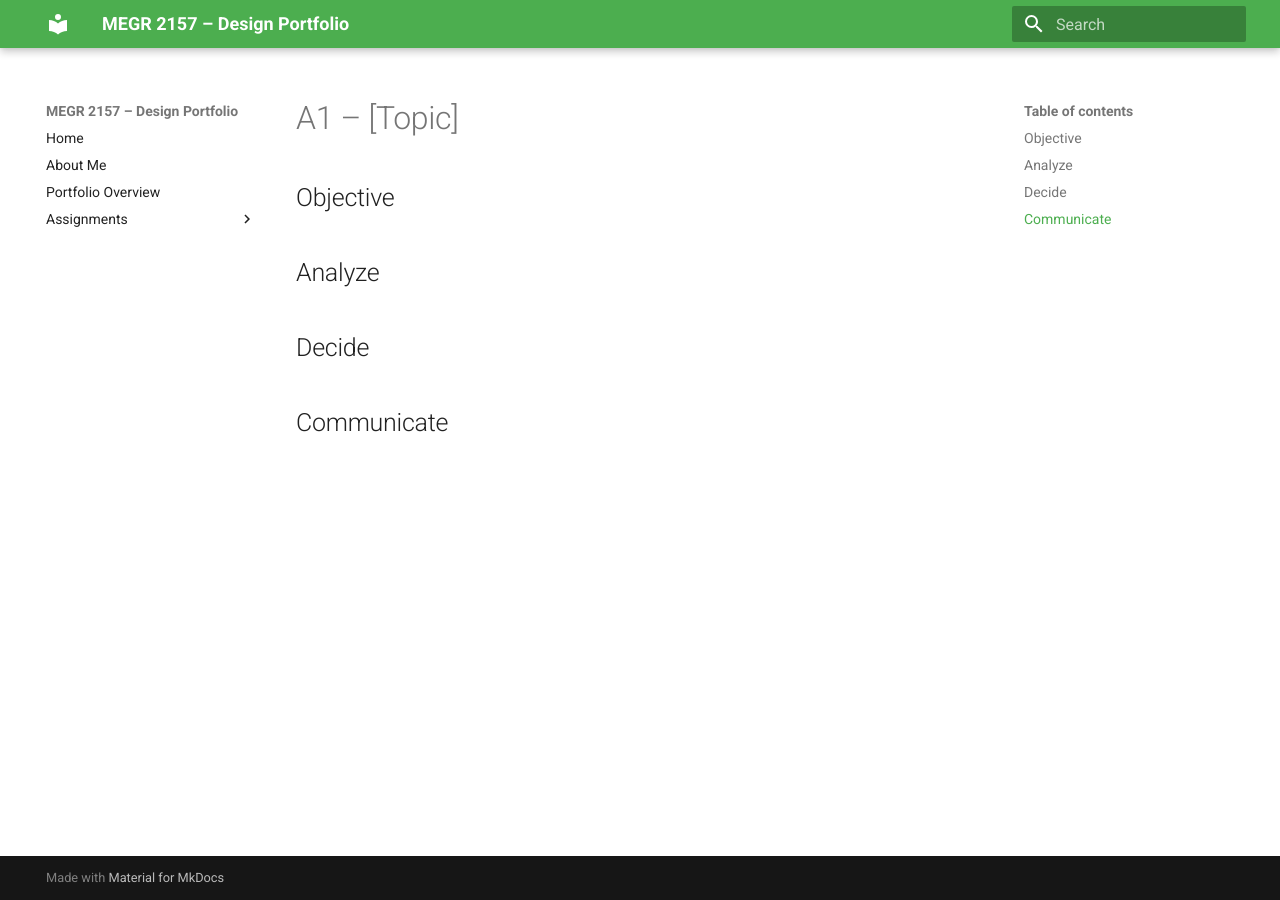
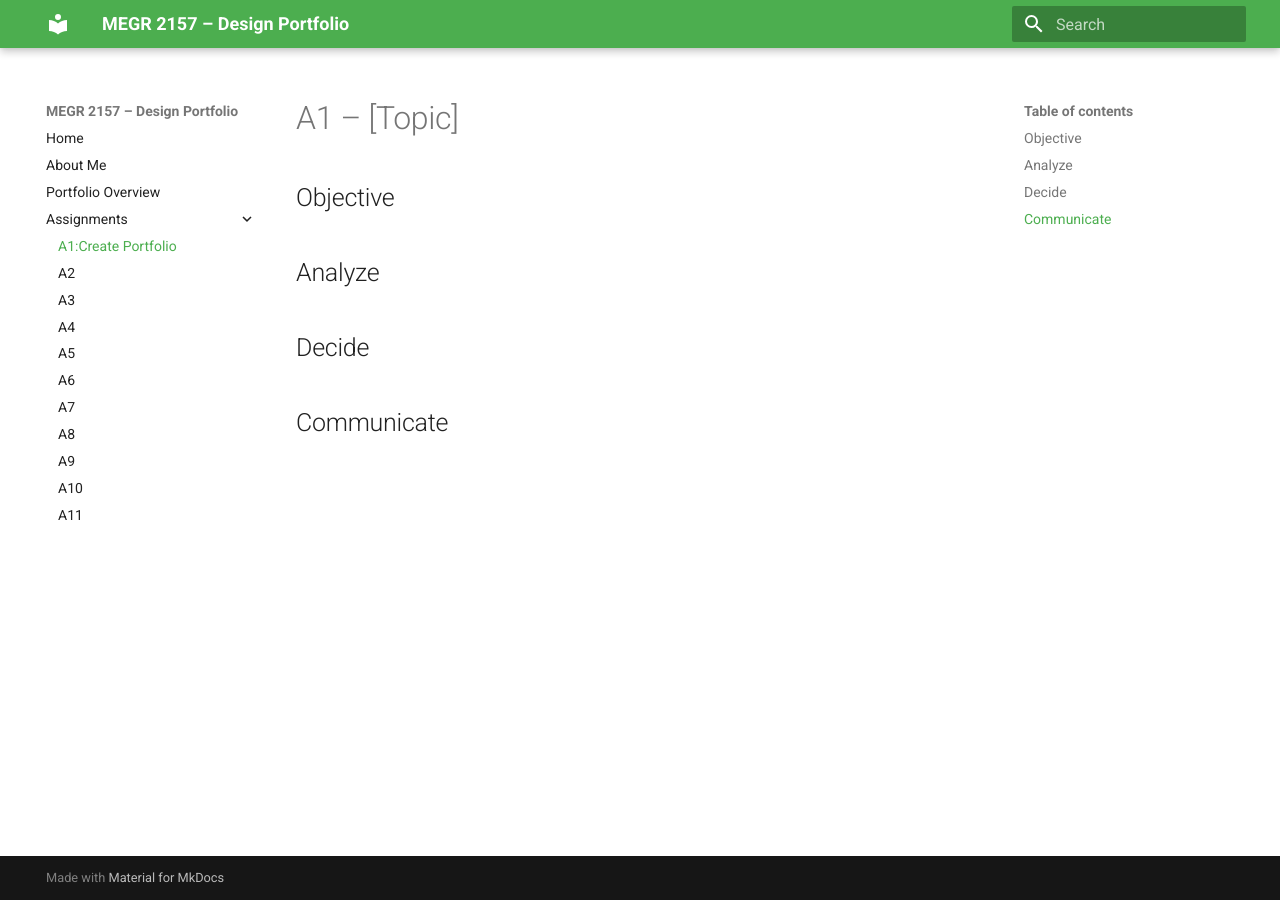
Before and after one commit to AndrewYang2428/AndrewYang-megr2157-portfolio, an MkDocs documentation site: the page built from docs/assignments/A01/index.md, in a window 1280 px wide. Built offline with MkDocs 1.6.1 and Material for MkDocs 9.7.7, drawn with Linux system fonts in a browser that asks for light colours.

Commit message:
Fix assignment link for A1 in mkdocs.yml

```diff
--- a/mkdocs.yml
+++ b/mkdocs.yml
@@ -14,7 +14,7 @@ nav:
   - About Me: aboutme/index.md
   - Portfolio Overview: portfolio-overview.md
   - Assignments:
-      - A1: assignments/A01-Create Portfolio/index.md
+      - A1:Create Portfolio: assignments/A01/index.md
       - A2: assignments/A02/index.md
       - A3: assignments/A03/index.md
       - A4: assignments/A04/index.md
```
